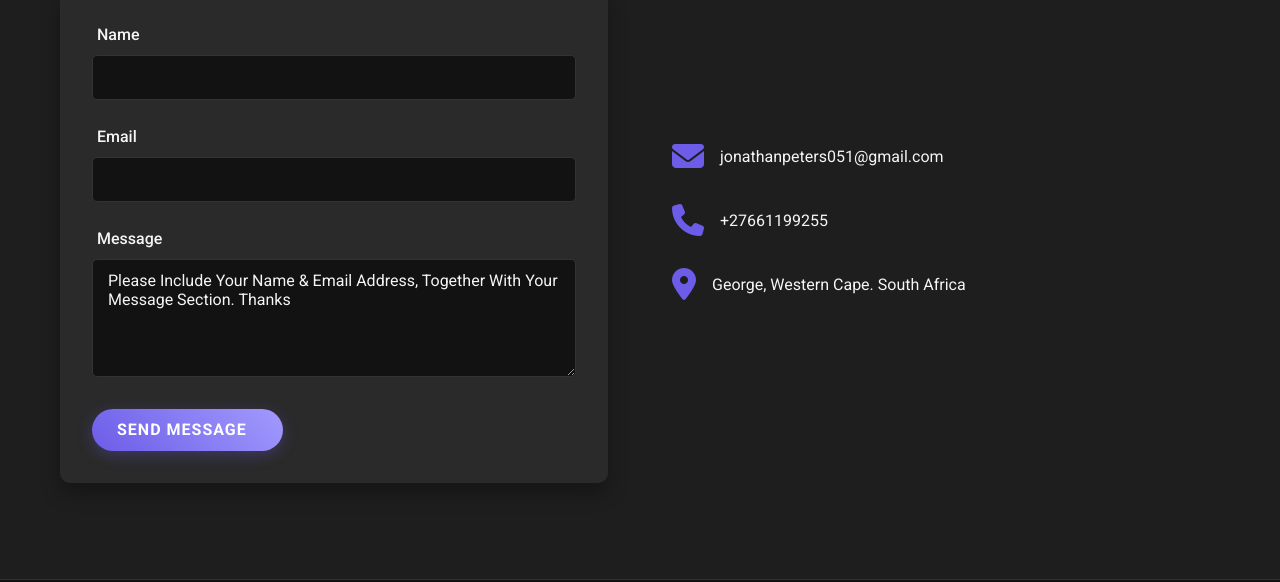
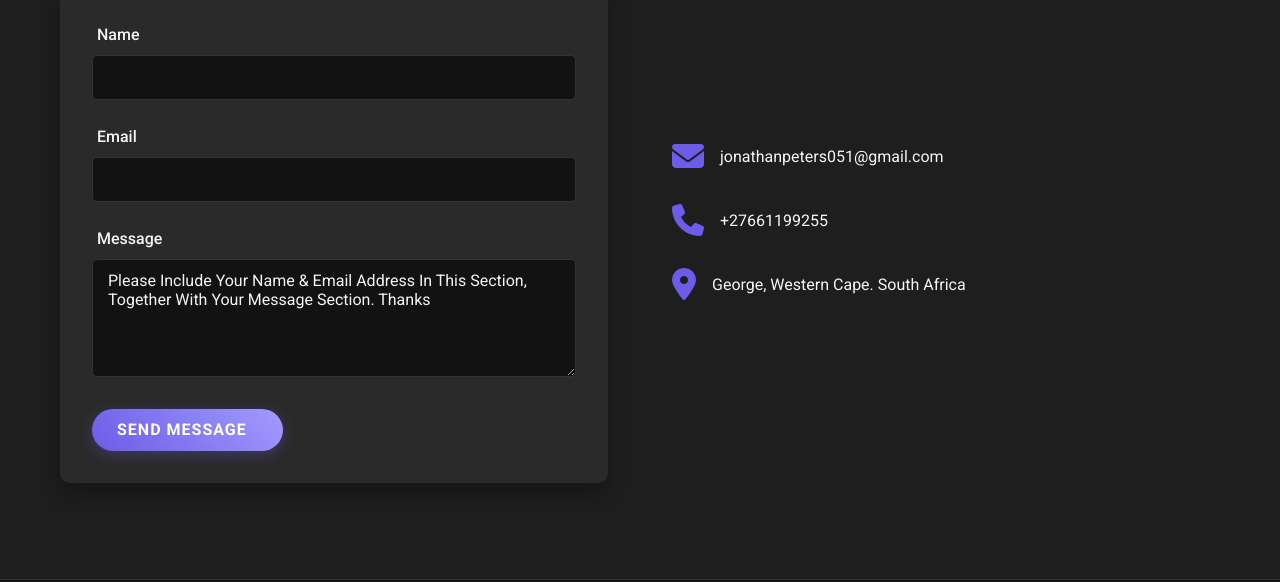
Before and after one commit to QMS85/MyPortfolio, a plain HTML site: page index.html in a window 1280 px wide. Shown: the part 5808-6390 px from the top of the page. Drawn offline with nearby package versions, Linux system fonts and the light colour scheme.

Commit message:
Update index.html
Signed-off-by: Jonathan Peters <72918619+QMS85@users.noreply.github.com>

```diff
--- a/index.html
+++ b/index.html
@@ -127,7 +127,7 @@
                             </div>
                             <div class="form-group">
                                 <label for="message">Message</label>
-                                <textarea id="message" name="message" rows="5" placeholder="Please Include Your Name & Email Address, Together With Your Message Section. Thanks" required></textarea>
+                                <textarea id="message" name="message" rows="5" placeholder="Please Include Your Name & Email Address In This Section, Together With Your Message Section. Thanks" required></textarea>
                             </div>
                             <button type="submit" class="btn primary-btn submit-btn" id="submit-btn">
                             <span>Send Message</span>
```
